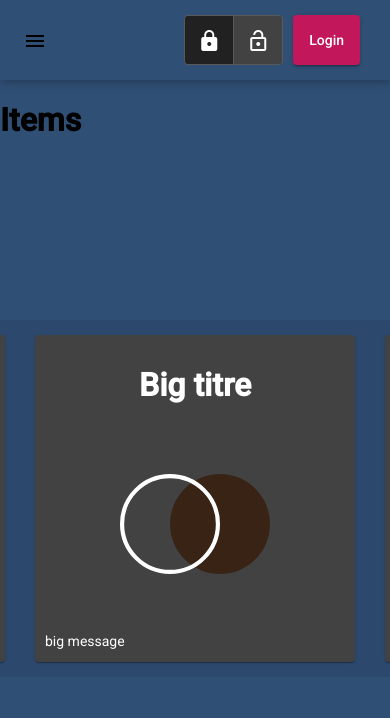
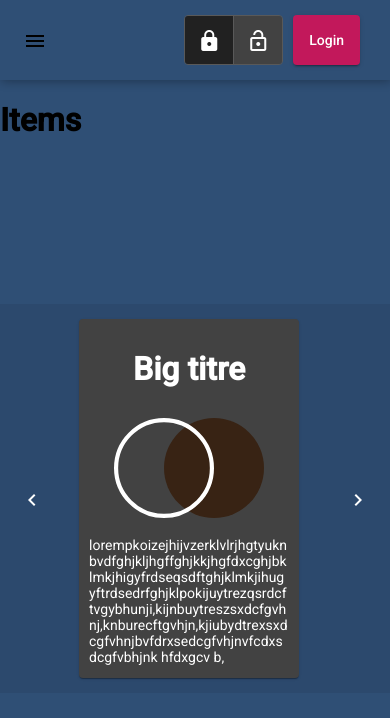
Before and after one commit to Mini-T/AngularPlayground, an Angular app: page /home in a window 390 px wide. Shown: the top 718 px of the page. Built offline with nearby package versions, Linux system fonts and the light colour scheme.

Commit message:
responsive

```diff
--- a/src/app/components/carousel/carousel.component.scss
+++ b/src/app/components/carousel/carousel.component.scss
@@ -1,6 +1,6 @@
 .carousel-window {
   background-color: rgba(0, 0, 0, 0.07);
-  max-width: 100%;
+  max-width: 100vw;
   min-width:auto;
   display: flex;
   overflow: hidden;
@@ -53,12 +53,7 @@ button.navArrows{
   justify-content: center;
   align-items: center;
   height: auto;
-  &#left{
-    left: 10px;
-  }
-  &#right{
-    right: 10px;
-  }
+
   & > .mat-icon{
     font-size: 4rem;
   }
@@ -66,3 +61,12 @@ button.navArrows{
 
 .card-content {
 }
+
+@media screen and (max-width: 700px) {
+  .carousel-card {
+    min-width: 200px;
+    max-height: 100%;
+
+  }
+
+}
--- a/src/app/components/carousel/carousel.component.ts
+++ b/src/app/components/carousel/carousel.component.ts
@@ -1,4 +1,4 @@
-import {Component, Input, OnInit} from '@angular/core';
+import {Component, HostListener, Input, OnInit} from '@angular/core';
 import {CarouselItem} from "./carousel.model";
 
 @Component({
@@ -10,44 +10,52 @@ export class CarouselComponent implements OnInit {
 
   scrollValue: number;
   baseScrollValue:number;
+  innerWidth: number;
   maxScrollValue!:number;
+  cardWidth!: number
   @Input() itemsToDisplay: CarouselItem[]
 
   constructor() {
     this.itemsToDisplay = []
     this.baseScrollValue = 0
     this.scrollValue = this.baseScrollValue
-
+    this.innerWidth = window.innerWidth
+    this.cardWidth = 320
+    this.innerWidth = window.innerWidth;
+    if (this.innerWidth <= 700) {
+      this.cardWidth = 250
+    } else {
+      this.cardWidth = 350
+    }
   }
 
   ngOnInit(): void {
+
     this.maxScrollValue = this.getMaxScrollValue()
   }
 
   getMaxScrollValue(): number {
-    let totalWidth = ((this.itemsToDisplay.length - 1) * 370) * -1
+    let totalWidth = ((this.itemsToDisplay.length -1) * this.cardWidth) * -1
     console.log(totalWidth)
     return totalWidth
   }
   scrollCarousel(side: 'right' | 'left'){
       if (side === 'left'){
-        if (this.scrollValue === this.baseScrollValue){
+        if (this.scrollValue >= this.baseScrollValue){
           this.scrollValue = this.maxScrollValue
         } else {
-          this.scrollValue + 370 >= this.baseScrollValue ? this.scrollValue = this.baseScrollValue : this.scrollValue += 370
+          this.scrollValue + this.cardWidth >= this.baseScrollValue ? this.scrollValue = this.baseScrollValue : this.scrollValue += this.cardWidth
           console.log(this.scrollValue)
         }
 
       }
       if (side === 'right'){
-        if (this.scrollValue === this.maxScrollValue){
+        if (this.scrollValue <= this.maxScrollValue){
           this.scrollValue = this.baseScrollValue
         } else {
-          this.scrollValue - 370 <= this.maxScrollValue ? this.scrollValue = this.maxScrollValue : this.scrollValue -= 370
+          this.scrollValue - this.cardWidth <= this.maxScrollValue ? this.scrollValue = this.maxScrollValue : this.scrollValue -= this.cardWidth
           console.log(this.scrollValue)
         }
-
-
       }
     }
 }
--- a/src/app/components/home/home.component.scss
+++ b/src/app/components/home/home.component.scss
@@ -13,7 +13,7 @@ main {
   align-items: center;
   grid-auto-rows: 1fr;
   grid-gap: 10px;
-  grid-template-areas:  ". carousel carousel"
+  grid-template-areas:  "carousel carousel carousel"
                         ". . ."
                         ". . .";
 }
--- a/src/app/components/home/home.component.ts
+++ b/src/app/components/home/home.component.ts
@@ -56,7 +56,7 @@ export class HomeComponent implements OnInit {
     {
       content: 'big message',
       image: '../../assets/images/logo.svg',
-      title: "Big titre"
+      title: "LAAAAAAAAAST"
     }
 
   ]
```
Also changed, not shown: src/app/components/nav-bar/nav-bar.model.ts (line endings or trailing spaces).
